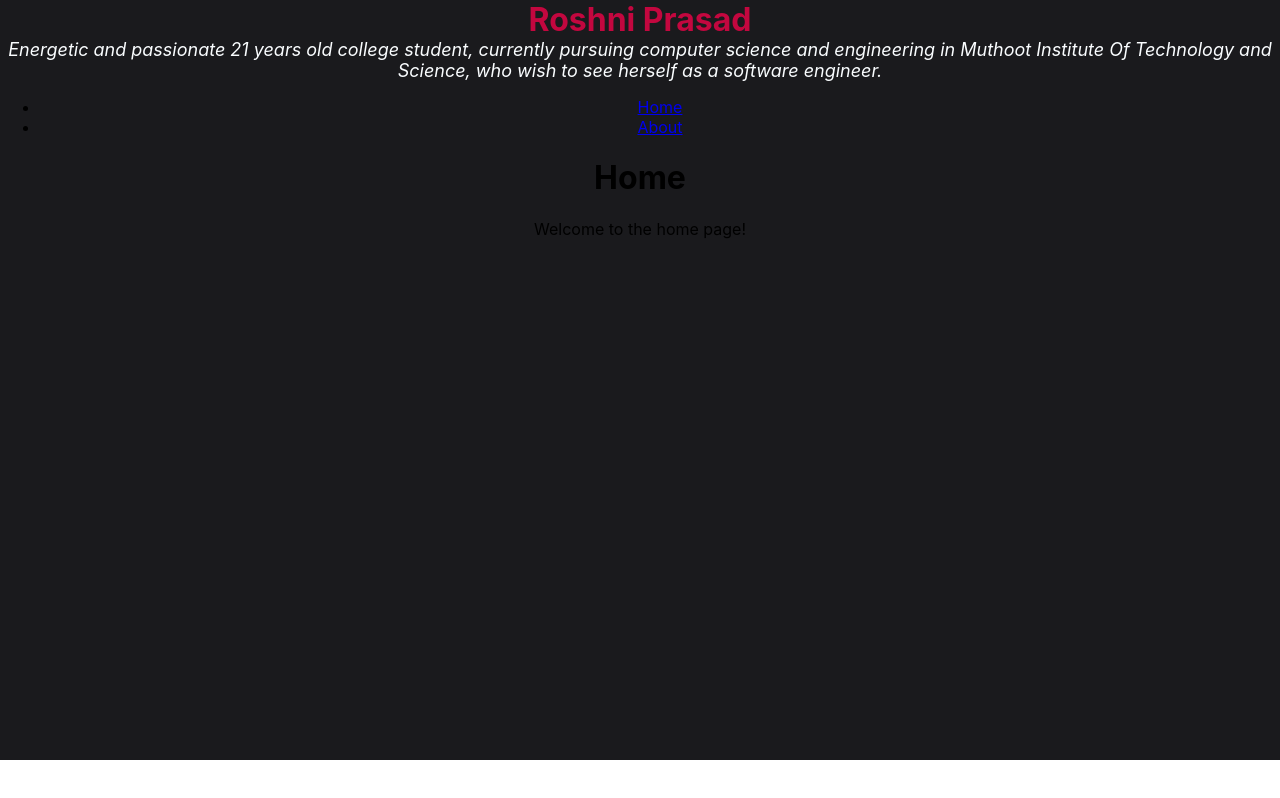
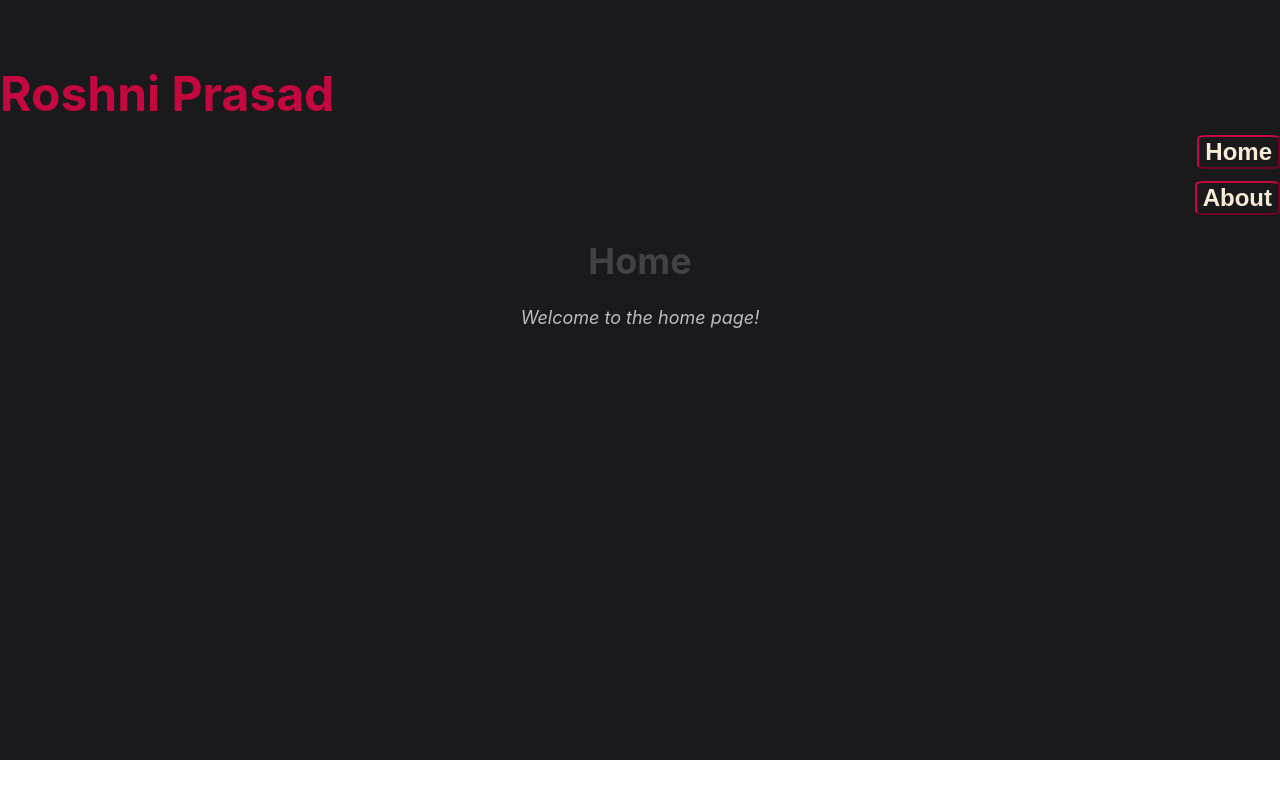
Before and after one commit to roshniprasad01/roshniprasad01.github.io, a React (Create React App) app: page / in a window 1280 px wide. Built offline with nearby package versions, Linux system fonts and the light colour scheme.

Commit message:
updated css

```diff
--- a/src/App.css
+++ b/src/App.css
@@ -1,19 +1,16 @@
 .App_Outer {
- text-align: center;
  width: 100%;
  height: 95vh;
- background: #1a1a1d;;
+ background: #1a1a1d;
+ text-align: center;
 }
 
 .App_Inner1 {
   color:#C3073f;
   font-weight: bold;
-  font-size: xx-large;
+  font-size: xxx-large;
   font-style: inherit;
+  padding-top: 5%;
+  text-align: left;
+  /* margin:1% 12% 0% 0% ; */
 }
-
-.App_Inner2 {
-  color: rgb(250, 253, 255);
-  font-size: large;
-  font-style: oblique;
-}
--- a/src/App.js
+++ b/src/App.js
@@ -11,7 +11,7 @@ const App = () => {
   return (
     <div className="App_Outer">
       <div className="App_Inner1">Roshni Prasad </div>
-      <div className="App_Inner2">Energetic and passionate 21 years old college student, currently pursuing computer science and engineering in Muthoot Institute Of Technology and Science, who wish to see herself as a software engineer.</div>
+
 
       <BrowserRouter>
         <Header />
--- a/src/components/Header.js
+++ b/src/components/Header.js
@@ -1,11 +1,13 @@
 import { Link } from 'react-router-dom';
+import '../css/Header.css';
+
 
 const Header = () => {
     return (
-        <ul>
-          <li><Link to="/">Home</Link></li>
-          <li><Link to="/about">About</Link></li>
-        </ul>
+    <div className='Header_Links'>
+          <Link className='Header_Link' to="/"><button className='b1'>Home</button></Link>
+          <Link className='Header_Link' to="/about"><button className='b2'>About</button></Link>
+    </div>
     );
   }
 
--- /dev/null
+++ b/src/css/About.css
@@ -0,0 +1,22 @@
+.about {
+    color: rgba(250, 253, 255, 0.718);
+    font-size: large;
+    font-style: oblique;
+}
+
+.about1 {
+    color: rgba(250, 253, 255, 0.178);
+    font-style: normal;
+}
+
+form {
+    width: 500px;
+    box-shadow: 0 10px 10px #000a0a49;
+    border-radius: 10% 10% 10% 10%;
+    padding: 1%;
+    margin-top : 5%;
+    margin-left: auto;
+    margin-right: auto;
+    margin-bottom: 20%;
+    text-align: center;
+}
--- /dev/null
+++ b/src/css/Header.css
@@ -0,0 +1,33 @@
+.Header_Links {
+    display: flex;
+    flex-direction: column;
+    margin-top: 12px;
+    text-align: right;
+}
+
+.Header_Link {
+    text-decoration: none;
+    color: antiquewhite;
+    font-weight: bold;
+    font-size: large;
+}
+
+.b1 {
+    background: #1a1a1d;
+    color:antiquewhite;
+    font-weight: bold;
+    font-size: x-large;
+    border-radius: 10% 10% 10% 10%;
+    border-color:#C3073f ;
+
+}
+
+.b2 {
+    background: #1a1a1d;
+    color:antiquewhite;
+    font-weight: bold;
+    font-size: x-large;
+    border-radius: 10% 10% 10% 10%;
+    border-color:#C3073f ;
+    margin-top: 12px;
+}
--- /dev/null
+++ b/src/css/Home.css
@@ -0,0 +1,10 @@
+.home {
+    color: rgba(250, 253, 255, 0.718);
+    font-size: large;
+    font-style: oblique;
+}
+
+.home1 {
+    color: rgba(250, 253, 255, 0.178);
+    font-style: normal;
+}
--- a/src/screens/About.js
+++ b/src/screens/About.js
@@ -1,9 +1,13 @@
+
+import '../css/About.css';
 
 const About = () => {
     return (
-      <div>
-        <h1>About</h1>
-        <p>This is the about page.</p>
+      <div className="about">
+        <h1 className='about1'>About</h1>
+        <form>
+        <p>Energetic and passionate 21 years old college student, currently pursuing computer science and engineering in Muthoot Institute Of Technology and Science, who wish to see herself as a software engineer.</p>
+        </form>
       </div>
     );
   }
--- a/src/screens/Home.js
+++ b/src/screens/Home.js
@@ -1,7 +1,9 @@
+import '../css/Home.css';
+
 const Home = () => {
     return (
-      <div>
-        <h1>Home</h1>
+      <div className="home">
+        <h1 className="home1">Home</h1>
         <p>Welcome to the home page!</p>
       </div>
     );
```
